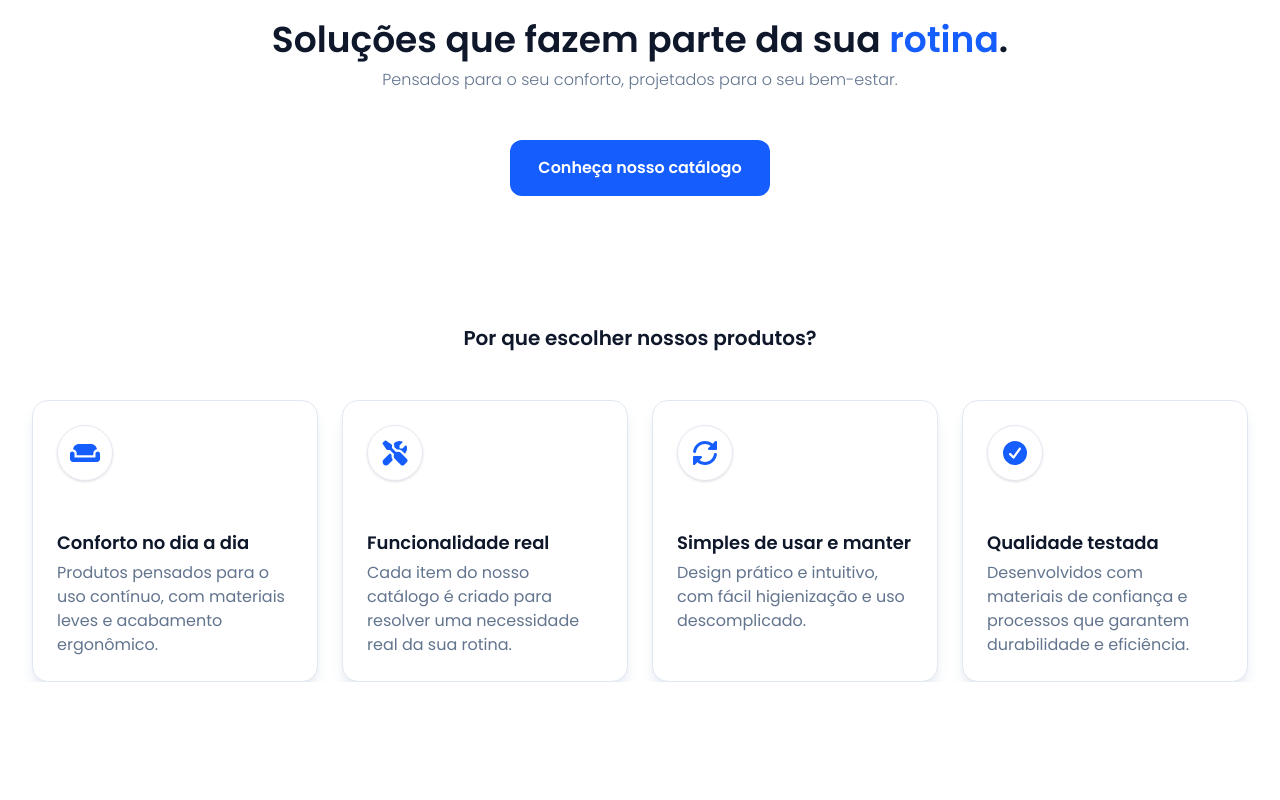
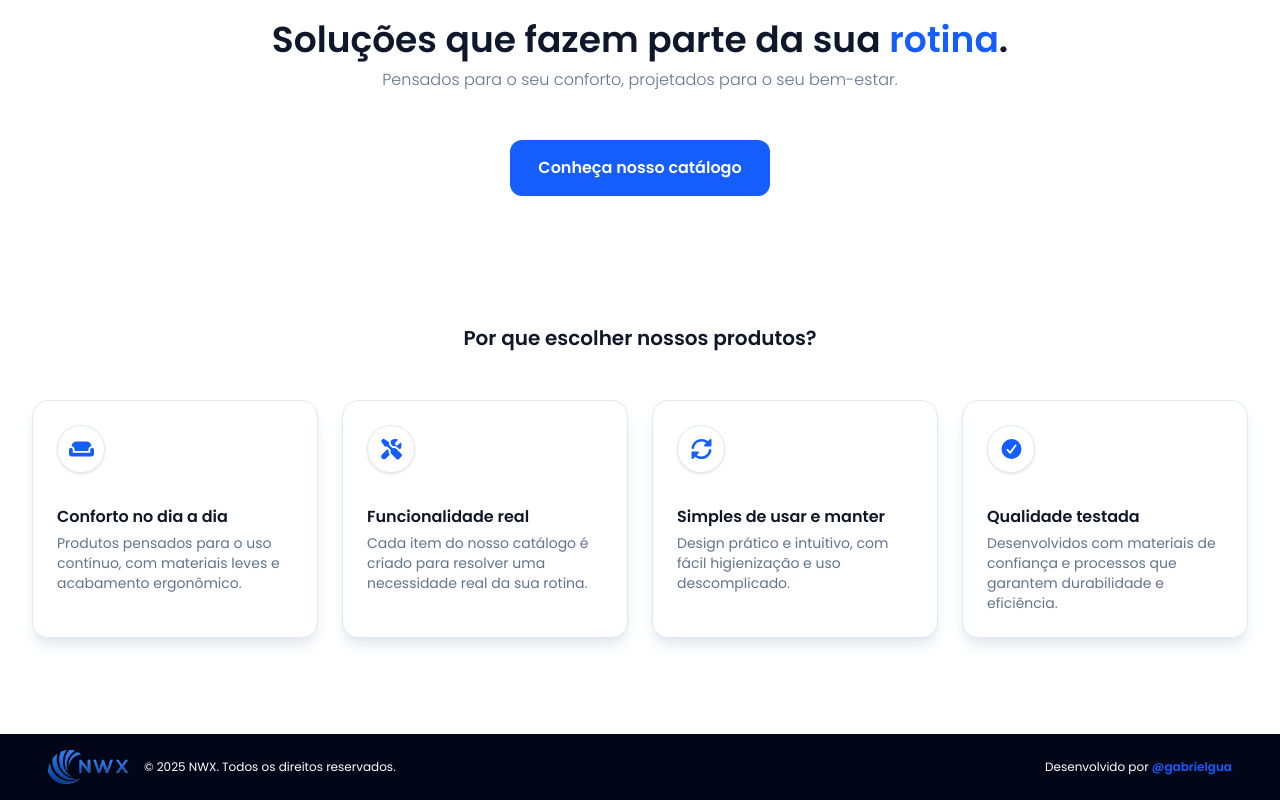
Before and after one commit to gabrielgua/nwxgroup-landing, a Vue app: page / in a window 1280 px wide. Shown: the part 199-999 px from the top of the page. Before the commit the page ends 881 px from the top, so only its background shows below. Built offline with nearby package versions, Linux system fonts and the light colour scheme.

Commit message:
add initial footer component

```diff
--- a/src/components/Card.vue
+++ b/src/components/Card.vue
@@ -1,14 +1,15 @@
 <template>
 
-  <div class="bg-white p-6 space-y-12 rounded-2xl shadow-lg shadow-slate-200 border border-slate-200 ">
+  <div
+    class="bg-white p-6 space-y-8 rounded-2xl shadow-lg shadow-slate-200 border border-slate-200 hover:scale-105 transition-all">
     <div class="self-center">
       <slot name="card-icon"></slot>
     </div>
     <div class="space-y-1">
-      <p class="text-lg font-semibold text-text-primary">
+      <p class="font-semibold text-text-primary">
         <slot name="card-title" />
       </p>
-      <p class="text-text-secondary">
+      <p class="text-text-secondary text-sm">
         <slot />
       </p>
     </div>
--- /dev/null
+++ b/src/components/Footer.vue
@@ -0,0 +1,24 @@
+<script setup lang="ts">
+import Container from './Container.vue';
+import FooterSection from './FooterSection.vue';
+
+</script>
+
+<template>
+
+  <footer class="bg-slate-950 text-text-primary-light p-4 text-white">
+    <Container>
+      <section class="w-full text-xs flex gap-12 items-center justify-between">
+        <section class="flex items-center gap-4">
+          <img src="../assets/images/nwx_logo_blue.png" alt="NWX LOGO" class="w-20">
+          <p>&copy; 2025 NWX. Todos os direitos reservados. </p>
+        </section>
+        <p>
+          Desenvolvido por
+          <a href="https://github.com/gabrielgua" target="_blank" class="text-primary font-semibold hover:underline">
+            @gabrielgua</a>
+        </p>
+      </section>
+    </Container>
+  </footer>
+</template>
--- a/src/components/Header.vue
+++ b/src/components/Header.vue
@@ -4,7 +4,7 @@ import HeaderLink from './HeaderLink.vue';
 </script>
 
 <template>
-  <header class="bg-white">
+  <header class="bg-white sticky top-0 w-full">
     <Container class="py-4 flex items-center justify-between">
       <img class="max-w-35" src="../assets/images/nwx_logo_blue.png" alt="NWW GROUP LOGO">
       <nav>
--- a/src/views/HomeView.vue
+++ b/src/views/HomeView.vue
@@ -8,13 +8,13 @@ import Icon from '@/components/Icon.vue';
 
 <template>
   <Hero />
-  <Container class="space-y-12">
+  <Container class="space-y-12 mb-24">
     <p class="text-xl font-semibold text-text-primary text-center">Por que escolher nossos produtos?</p>
     <div class="grid md:grid-cols-2 lg:grid-cols-4 gap-6">
       <Card>
         <template #card-icon>
-          <div class="grid place-items-center size-14 border border-slate-200 rounded-full shadow">
-            <Icon icon="couch" class="text-2xl" />
+          <div class="grid place-items-center size-12 border border-slate-200 rounded-full shadow">
+            <Icon icon="couch" class="text-xl" />
           </div>
         </template>
         <template #card-title>Conforto no dia a dia</template>
@@ -22,8 +22,8 @@ import Icon from '@/components/Icon.vue';
       </Card>
       <Card>
         <template #card-icon>
-          <div class="grid place-items-center size-14 border border-slate-200 rounded-full shadow">
-            <Icon icon="tools" class="text-2xl" />
+          <div class="grid place-items-center size-12 border border-slate-200 rounded-full shadow">
+            <Icon icon="tools" class="text-xl" />
           </div>
         </template>
         <template #card-title>Funcionalidade real</template>
@@ -31,8 +31,8 @@ import Icon from '@/components/Icon.vue';
       </Card>
       <Card>
         <template #card-icon>
-          <div class="grid place-items-center size-14 border border-slate-200 rounded-full shadow">
-            <Icon icon="sync-alt" class="text-2xl" />
+          <div class="grid place-items-center size-12 border border-slate-200 rounded-full shadow">
+            <Icon icon="sync-alt" class="text-xl" />
           </div>
         </template>
         <template #card-title>Simples de usar e manter</template>
@@ -40,8 +40,8 @@ import Icon from '@/components/Icon.vue';
       </Card>
       <Card>
         <template #card-icon>
-          <div class="grid place-items-center size-14 border border-slate-200 rounded-full shadow">
-            <Icon icon="check-circle" class="text-2xl" />
+          <div class="grid place-items-center size-12 border border-slate-200 rounded-full shadow">
+            <Icon icon="check-circle" class="text-xl" />
           </div>
         </template>
         <template #card-title>Qualidade testada</template>
--- a/src/views/LayoutView.vue
+++ b/src/views/LayoutView.vue
@@ -1,13 +1,17 @@
 <script setup lang="ts">
+import Footer from '@/components/Footer.vue';
 import Header from '@/components/Header.vue';
 
 </script>
 
 <template>
-  <Header />
-  <main>
-    <RouterView />
-  </main>
+  <section class="flex flex-col h-full min-h-dvh">
+    <Header />
+    <main class="grow">
+      <RouterView />
+    </main>
+    <Footer />
+  </section>
 </template>
 
 <style lang="css" global>
```
